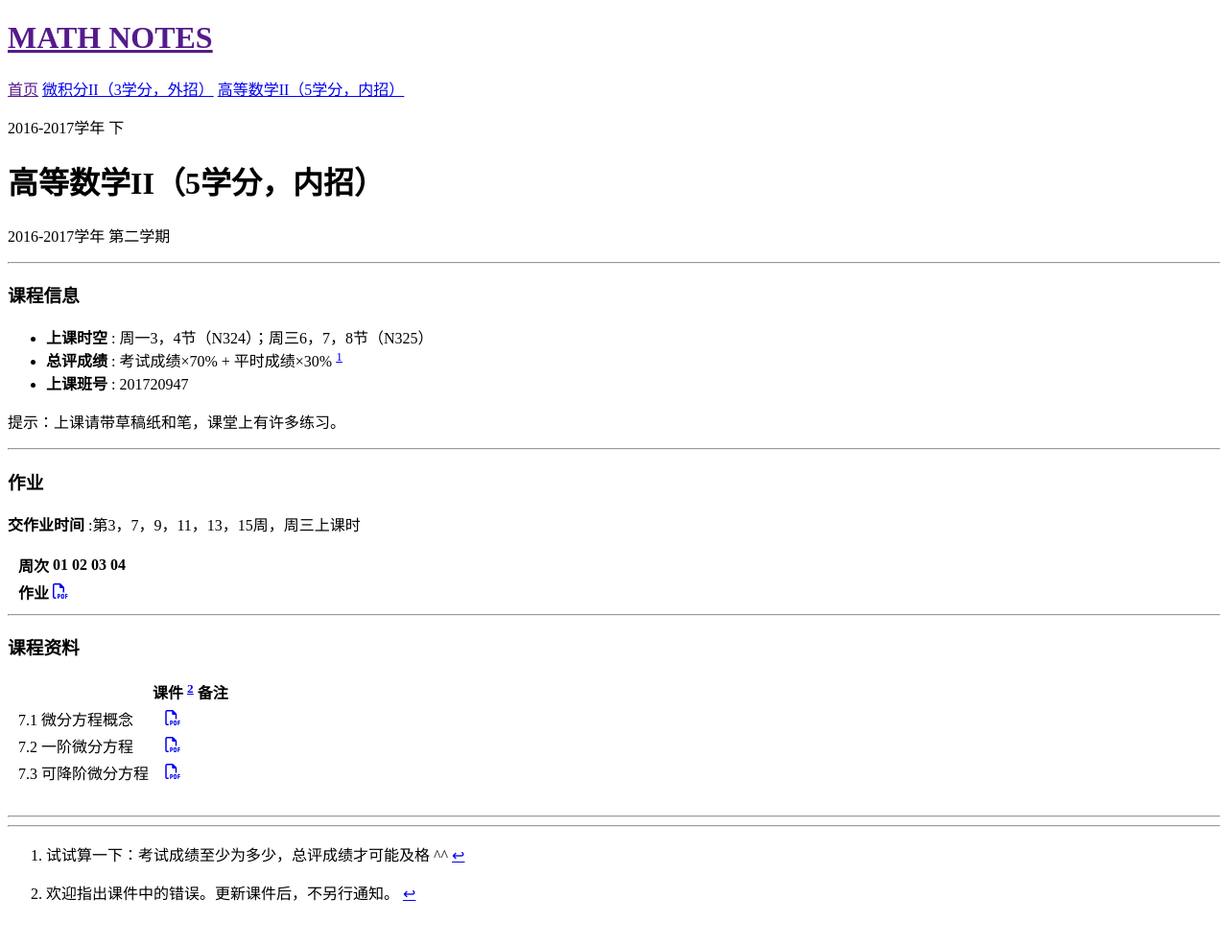
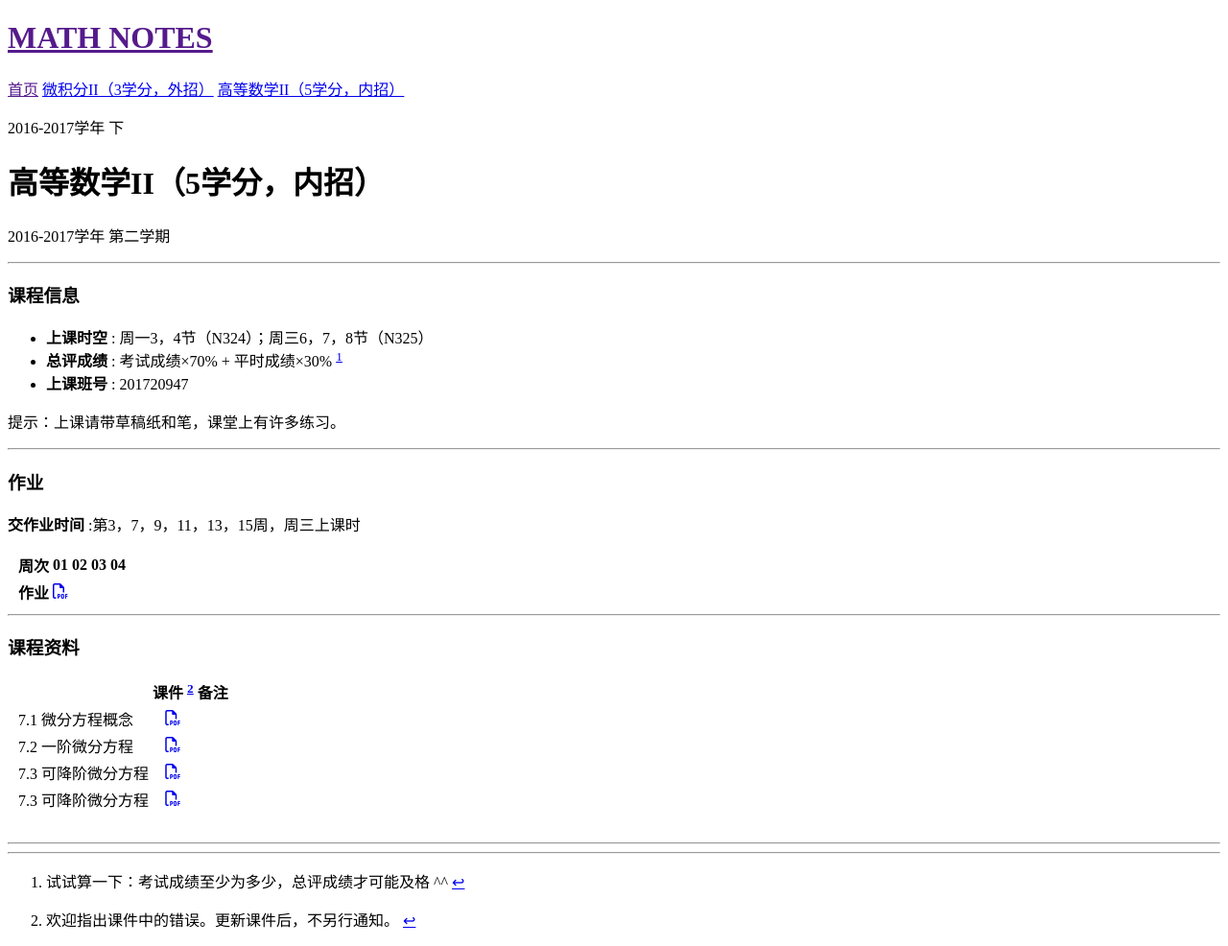
Before and after one commit to liang-teaching/liang-teaching.github.io, a Jekyll site: the page built from 2017_spring_calculus_II_5pt/index.md, in a window 1280 px wide. Shown: the whole page at 96% size. Built offline with Jekyll 4.4.1, drawn with Linux system fonts in a browser that asks for light colours; nearby versions of some CDN libraries; before the commit the page ends 958 px from its top, so only the background shows below that.

Commit message:
upload lecture 07_d
upload lecture 07_d

```diff
--- a/2017_spring_calculus_II_5pt/index.md
+++ b/2017_spring_calculus_II_5pt/index.md
@@ -42,6 +42,7 @@
 |  | 7.1 微分方程概念 |  <a href="lectures/07_a_微分方程概念_2017.pdf" target="_blank"><i class="fa fa-file-pdf-o" aria-hidden="true"></i></a>    | |
 |  | 7.2 一阶微分方程 |  <a href="lectures/07_b_一阶微分方程_2017.pdf" target="_blank"><i class="fa fa-file-pdf-o" aria-hidden="true"></i></a>    | |
 |  | 7.3 可降阶微分方程 | <a href="lectures/07_c_可降阶微分方程_2017.pdf" target="_blank"><i class="fa fa-file-pdf-o" aria-hidden="true"></i></a>    |      |
+|  | 7.3 可降阶微分方程 | <a href="lectures/07_d_二阶线性微分方程_2017.pdf" target="_blank"><i class="fa fa-file-pdf-o" aria-hidden="true"></i></a>    |      |
 |  |  |      |      |
 
 
```
Also changed, not shown: 1 other file.
